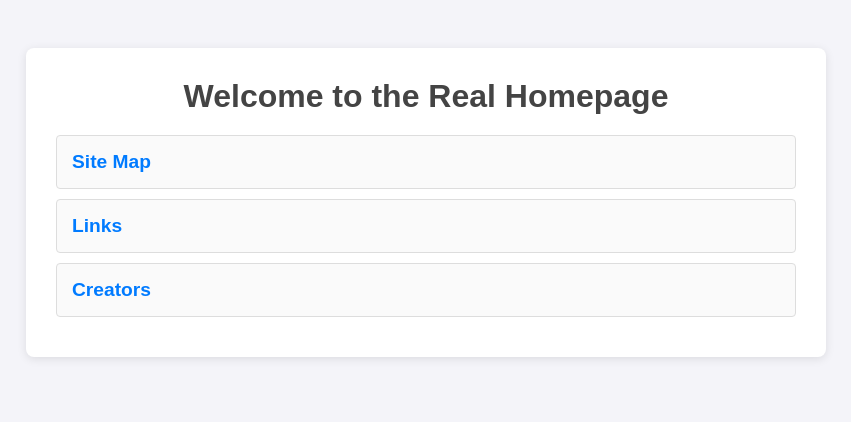
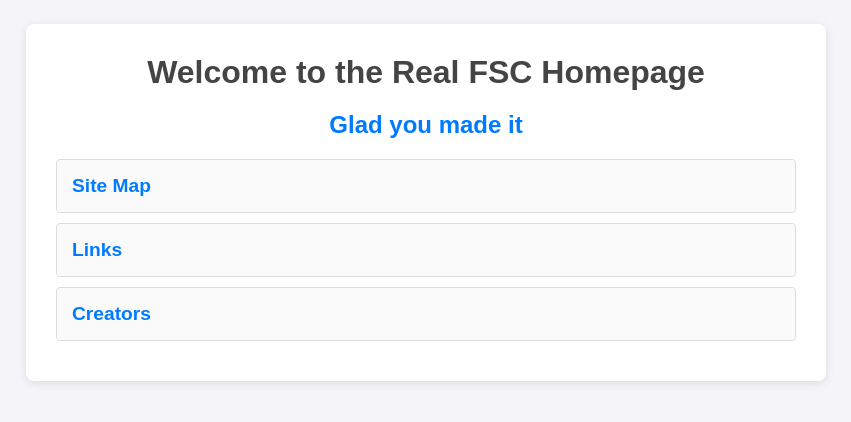
Before and after one commit to bev29rr/frankly-shabby-cucumbers, a plain HTML site: page public/mainpage.html in a window 1280 px wide. Shown: the part 198-620 px from the top of the page, without its empty margins (214-1065 px from the left). Drawn offline with Linux system fonts and the light colour scheme.

Commit message:
feat: bugfix

```diff
--- a/public/mainpage.html
+++ b/public/mainpage.html
@@ -9,7 +9,8 @@
 <body>
     <div class="container">
         <header>
-            <h1>Welcome to the Real Homepage</h1>
+            <h1>Welcome to the Real FSC Homepage</h1>
+            <h2>Glad you made it</h2>
         </header>
         <main>
             <ul class="history-list">
--- a/static/css/main.css
+++ b/static/css/main.css
@@ -13,6 +13,13 @@ body {
     align-items: center;
     height: 100vh;
     padding: 20px;
+}
+
+h2 {
+    text-align: center;
+    font-size: 1.5rem;
+    color: #007BFF;
+    margin-bottom: 20px;
 }
 
 .container {
```
Also changed, not shown: public/history.html (+1 -1 lines).
